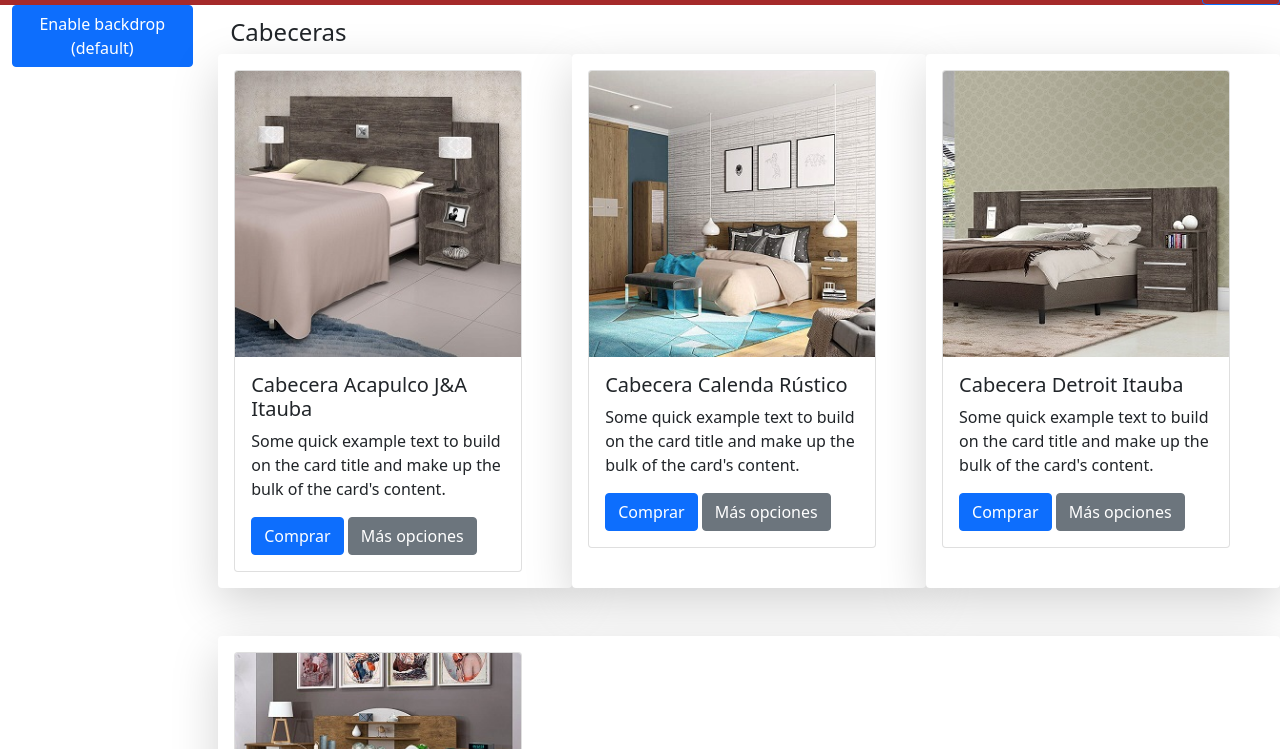
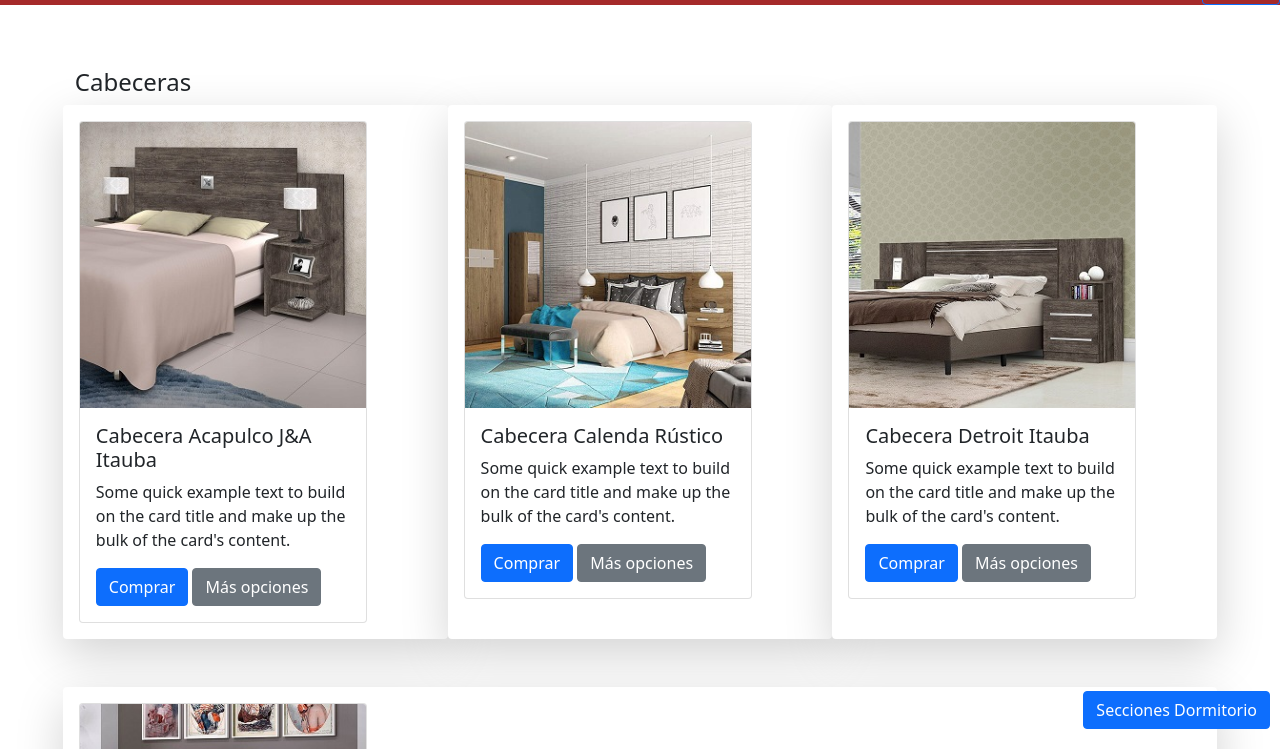
Before and after one commit to josemaria1988/proyecto_final, a website: page paginas/dormitorio.html in a window 1280 px wide. Shown: the part 51-800 px from the top of the page. Drawn offline with nearby package versions, Linux system fonts and the light colour scheme.

Commit message:
Web version 0.3 agregue menu en offcanvas

```diff
--- a/paginas/dormitorio.html
+++ b/paginas/dormitorio.html
@@ -162,17 +162,15 @@
 
     <main class="container-fluid d-flex">
 
-        <!--MENU STICKY-->
-        <section class="section__listaDormitorio">
-            <button class="btn btn-primary" type="button" data-bs-toggle="offcanvas"
-                data-bs-target="#offcanvasWithBackdrop" aria-controls="offcanvasWithBackdrop">Enable backdrop
-                (default)</button>
-            <div class="offcanvas offcanvas-start" tabindex="-1" id="offcanvasWithBackdrop"
-                aria-labelledby="offcanvasWithBackdropLabel">
+        <!--BOTON MENU-->
+        <section class="btn__fixed">
+        <button class="btn btn-primary" type="button" data-bs-toggle="offcanvas" data-bs-target="#offcanvasExample" aria-controls="offcanvasExample">
+            Secciones Dormitorio
+          </button>
+          <div class="offcanvas offcanvas-start" tabindex="-1" id="offcanvasExample" aria-labelledby="offcanvasExampleLabel">
             <div class="offcanvas-header">
-                    <h5 class="offcanvas-title" id="offcanvasWithBackdropLabel">Offcanvas with backdrop</h5>
-                    <button type="button" class="btn-close text-reset" data-bs-dismiss="offcanvas"
-                        aria-label="Close"></button>
+              <h5 class="offcanvas-title" id="offcanvasExampleLabel">Offcanvas</h5>
+              <button type="button" class="btn-close text-reset" data-bs-dismiss="offcanvas" aria-label="Close"></button>
             </div>
             <div class="offcanvas-body">
                 <div id="list-example" class="list-group">
@@ -188,7 +186,6 @@
                     <a class="list-group-item list-group-item-action" href="#list-item-10">Baúles</a>
                     <a class="list-group-item list-group-item-action" href="#list-item-11">Complementos</a>
                     <a class="list-group-item list-group-item-action" href="#list-item-12">Zapateras</a>
-                    </div>
                 </div>
             </div>
         </section>
--- a/scss/_grilla.scss
+++ b/scss/_grilla.scss
@@ -8,22 +8,19 @@
     height: 3500px;
 }
 
-.offcanvas--fixed {
-    position: fixed;
-    top: 10%;
-}
-
 .main__container--infantil {
     height: 4500px;
 }
 
-.section__listaDormitorio {
-    height: 100%;
-    margin-right: 3%;
+.btn__fixed {
+    position: fixed;
+    bottom: 20px;
+    right: 10px;
+    z-index: 4;
 }
 
 .section__contenidoDormitorio {
-    margin-top: 1%;
+    margin: 5%;
 }
 
 //Pagina Contacto
```
Also changed, not shown: css/estilos.css. Lines whose indentation alone changed are shown as unchanged.
